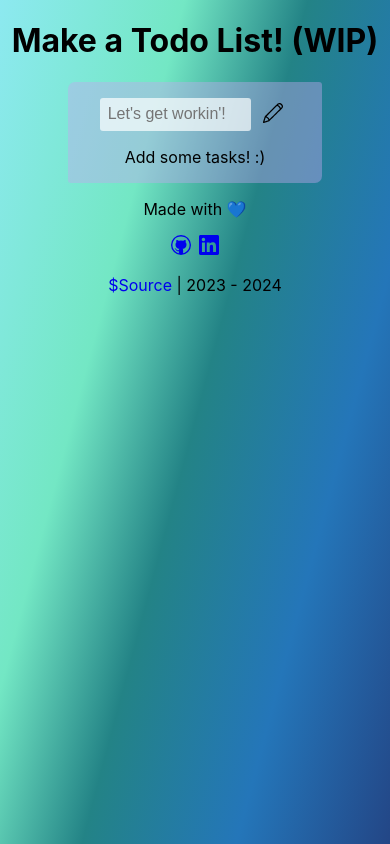
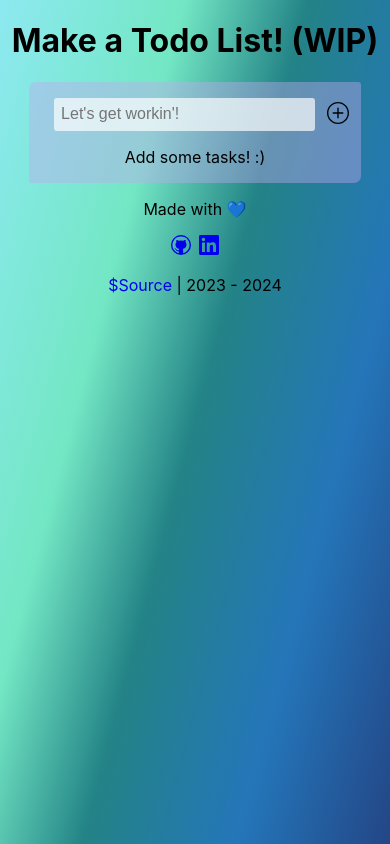
Before and after one commit to adelicia-js/todo-cra, a React (Create React App) app: page / in a window 390 px wide. Built offline with nearby package versions, Linux system fonts and the light colour scheme.

Commit message:
attempted to improve responsiveness + changed add todo icon

```diff
--- a/src/App.css
+++ b/src/App.css
@@ -62,7 +62,7 @@ body {
 
 .todo-list {
   padding-left: 0;
-  display: grid;
+  display: flex;
   flex-direction: column;
   gap: 0.5rem;
 }
@@ -70,25 +70,25 @@ body {
 .todo {
   display: flex;
   flex-direction: row;
-  justify-content: space-between;
   text-align: center;
-  gap: 1rem;
   width: calc(clamp(30vw, 120vw, 50vw) - 45%);
-  border: 1px solid rgba(0, 0, 0, 0.336);
   border-radius: 7px 7px;
   margin: 0 auto;
   padding: 0.3rem 0.5rem;
-  background: #deecaca1;
 }
 
 .todo-list li {
   list-style-type: none;
+  width: calc(clamp(30vw, 120vw, 50vw) - 45%);
+  border-radius: 3px;
   font-size: clamp(0.3rem, 2rem, 1rem);
+  background: #deecaca1;
+  border: 1px solid rgba(0, 0, 0, 0.336);
+  padding: 0.3rem 0;
 }
 
 .delete-button {
   border: 1px solid transparent;
-  border-radius: 3px;
   background: transparent;
   font-size: clamp(0.1rem, 1rem, 0.7rem);
 }
@@ -125,11 +125,25 @@ body {
 @media screen and (min-width:300px) and (max-width: 538px) {
 
   .Content {
-    width: 65vw;
+    width: 85vw;
+  }
+
+  .input-wrapper {
+    width: 90vw;
+  }
+
+  .input-wrapper input {
+    width: 67vw;
   }
 
   .todo {
-    width: 35vw;
+    width: 70vw;
+    justify-content: flex-end;
+}
+
+  .todo li {
+    width: 50vw;
   }
 
+
 }
--- a/src/TodoInput.js
+++ b/src/TodoInput.js
@@ -1,4 +1,4 @@
-import { SlPencil } from "react-icons/sl";
+import { SlPlus } from "react-icons/sl";
 const TodoInput = ({ todo, setTodo, addTodo }) => {
   return (
     <div className="input-wrapper">
@@ -12,7 +12,7 @@ const TodoInput = ({ todo, setTodo, addTodo }) => {
         }}
       ></input>
       <button className="add-button" onClick={addTodo}>
-        <SlPencil size={20}/>
+        <SlPlus size={22}/>
       </button>
     </div>
   );
```
Also changed, not shown: 1 other file (tests, documents, lock files or other folders).
